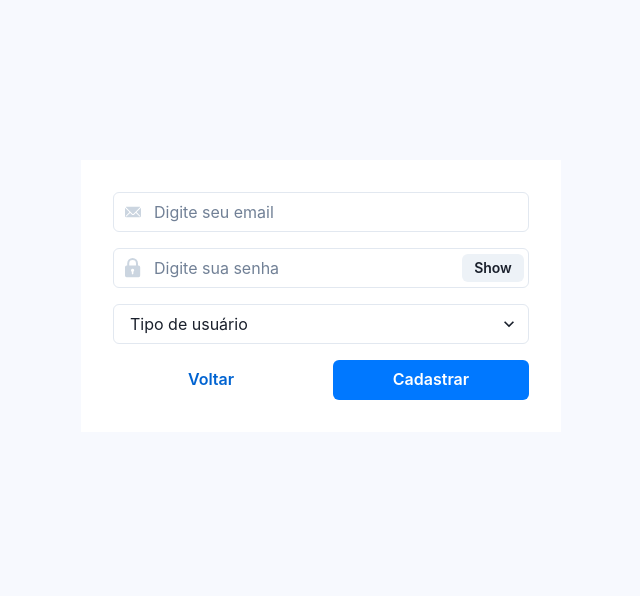
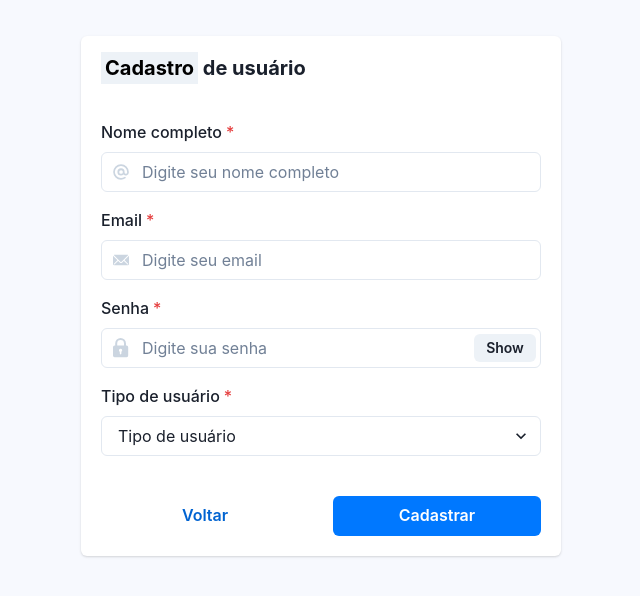
Before and after one commit to ICEI-PUC-Minas-PPLES-TI/plf-es-2023-1-ti5-5104100-race-engineering, a Next.js app in the folder codigo/web/race-engineering/: page /register-user in a window 1280 px wide. Shown: the part 104-700 px from the top of the page, without its empty margins (319-959 px from the left). Built offline with nearby package versions, Linux system fonts and the light colour scheme.

Commit message:
feat: create api integrations

```diff
--- a/codigo/web/race-engineering/src/components/user-fields/user-fields.tsx
+++ b/codigo/web/race-engineering/src/components/user-fields/user-fields.tsx
@@ -4,16 +4,12 @@ import { useState } from "react";
 
 import { EmailIcon, LockIcon } from "@chakra-ui/icons";
 import {
-  Box,
   Button,
-  FormControl,
-  FormLabel,
   Input,
   InputGroup,
   InputLeftElement,
   InputRightElement,
   Stack,
-  VStack,
 } from "@chakra-ui/react";
 
 const UserFields = () => {
--- a/codigo/web/race-engineering/src/pages/register-user/index.tsx
+++ b/codigo/web/race-engineering/src/pages/register-user/index.tsx
@@ -1,30 +1,43 @@
 /* eslint-disable react/no-children-prop */
 import { useRouter } from "next/router";
 import { useState } from "react";
+import { useForm } from "react-hook-form";
 
 import UserForm from "@/components/user-fields/user-fields";
-import { EmailIcon, LockIcon } from "@chakra-ui/icons";
+import api from "@/services/api";
+import { AtSignIcon, EmailIcon, LockIcon } from "@chakra-ui/icons";
 import {
   Box,
   Button,
+  Card,
+  CardBody,
+  CardFooter,
+  CardHeader,
   FormControl,
   FormLabel,
+  Heading,
+  Highlight,
   Input,
   InputGroup,
   InputLeftElement,
   InputRightElement,
   Select,
-  Stack,
-  VStack,
+  useToast,
 } from "@chakra-ui/react";
 
+type Register = {
+  name: string;
+  email: string;
+  password: string;
+  type: string;
+};
+
 const LoginPage = () => {
-  const options = ["Mecânico", "Analista", "Piloto"];
+  const options = ["MECHANIC", "DRIVER", "ANALIST"];
   const router = useRouter();
+  const { register, handleSubmit } = useForm<Register>();
+  const toast = useToast();
 
-  const [email, setEmail] = useState("");
-  const [password, setPassword] = useState("");
-  const [typeUser, setTypeUser] = useState("");
   const [selected, setSelected] = useState("");
   const [show, setShow] = useState(false);
 
@@ -34,10 +47,29 @@ const LoginPage = () => {
     setSelected(event.target.value);
   };
 
-  const handleSubmit = (event: React.FormEvent) => {
-    event.preventDefault();
-    console.log(email, password, typeUser);
-  };
+  const onSubmit = handleSubmit((data, event) => {
+    api
+      .post("/register", data)
+      .then(() => {
+        event?.target?.reset();
+        toast({
+          title: "Cadastro realizado com sucesso",
+          status: "success",
+          duration: 3000,
+          isClosable: true,
+          position: "top-right",
+        });
+      })
+      .catch((err) => {
+        toast({
+          title: "Erro ao fazer cadastro, tente novamente",
+          status: "error",
+          duration: 3000,
+          isClosable: true,
+          position: "top-right",
+        });
+      });
+  });
 
   return (
     <Box
@@ -47,11 +79,78 @@ const LoginPage = () => {
       justifyContent="center"
       alignItems="center"
     >
-      <Box background={"white"} padding={8} width={480}>
-        <VStack spacing={4}>
-          <UserForm />
-          <FormControl id="userType">
-            <Select value={selected} onChange={handleChange}>
+      <FormControl width={480} as="form" onSubmit={onSubmit} isRequired>
+        <Card>
+          <CardHeader>
+            <Heading as="h2" size="md">
+              <Highlight
+                query="Cadastro"
+                styles={{ px: "1", py: "1", bg: "gray.100" }}
+              >
+                Cadastro de usuário
+              </Highlight>
+            </Heading>
+          </CardHeader>
+
+          <CardBody>
+            <Box w="100%" marginBottom="3">
+              <FormLabel>Nome completo</FormLabel>
+              <InputGroup>
+                <InputLeftElement
+                  pointerEvents="none"
+                  children={<AtSignIcon color="gray.300" />}
+                />
+                <Input
+                  type="text"
+                  placeholder="Digite seu nome completo"
+                  {...register("name", { required: true })}
+                />
+              </InputGroup>
+            </Box>
+            <Box w="100%" marginY="4">
+              <FormLabel>Email</FormLabel>
+              <InputGroup>
+                <InputLeftElement
+                  pointerEvents="none"
+                  children={<EmailIcon color="gray.300" />}
+                />
+                <Input
+                  type="email"
+                  placeholder="Digite seu email"
+                  {...register("email", { required: true })}
+                />
+              </InputGroup>
+            </Box>
+
+            <Box w="100%" marginY="4">
+              <FormLabel>Senha</FormLabel>
+              <InputGroup>
+                <InputLeftElement
+                  pointerEvents="none"
+                  color="gray.300"
+                  fontSize="1.2em"
+                  children={<LockIcon color="gray.300" />}
+                />
+                <Input
+                  type={show ? "text" : "password"}
+                  placeholder="Digite sua senha"
+                  {...register("password", { required: true, minLength: 8 })}
+                />
+                <InputRightElement width="4.5rem">
+                  <Button h="1.75rem" size="sm" onClick={handleClick}>
+                    {show ? "Hide" : "Show"}
+                  </Button>
+                </InputRightElement>
+              </InputGroup>
+            </Box>
+            <Box w="100%" marginTop="4">
+              <FormLabel>Tipo de usuário</FormLabel>
+              <InputGroup id="userType">
+                <Select
+                  value={selected}
+                  {...register("type")}
+                  onChange={handleChange}
+                >
                   <option hidden>Tipo de usuário</option>
                   {options.map((option) => (
                     <option key={option} value={option}>
@@ -59,9 +158,11 @@ const LoginPage = () => {
                     </option>
                   ))}
                 </Select>
-          </FormControl>
+              </InputGroup>
+            </Box>
+          </CardBody>
 
-          <Box display="flex" width="100%">
+          <CardFooter display="flex" width="100%">
             <Button
               colorScheme="messenger"
               variant="ghost"
@@ -73,17 +174,12 @@ const LoginPage = () => {
             >
               Voltar
             </Button>
-            <Button
-              colorScheme="messenger"
-              onClick={handleSubmit}
-              width="50%"
-              ml="3"
-            >
+            <Button colorScheme="messenger" width="50%" ml="3" type="submit">
               Cadastrar
             </Button>
-          </Box>
-        </VStack>
-      </Box>
+          </CardFooter>
+        </Card>
+      </FormControl>
     </Box>
   );
 };
--- /dev/null
+++ b/codigo/web/race-engineering/src/services/api.ts
@@ -0,0 +1,22 @@
+import axios from "axios";
+
+export const api = axios.create({
+  baseURL: "http://localhost:3002",
+});
+
+api.defaults.timeout = 10000000;
+
+api.interceptors.request.use(
+  async (config) => {
+    const token = localStorage.getItem("token");
+    if (token) {
+      config.headers.Authorization = token;
+    }
+    return config;
+  },
+  (error) => Promise.reject(error)
+);
+
+api.defaults.headers.post["Content-Type"] = "application/json";
+
+export default api;
```
Also changed, not shown: codigo/web/race-engineering/src/pages/login/index.tsx (+7 -0 lines), 1 other file (tests, documents, lock files or other folders). Lines whose indentation alone changed are shown as unchanged.
